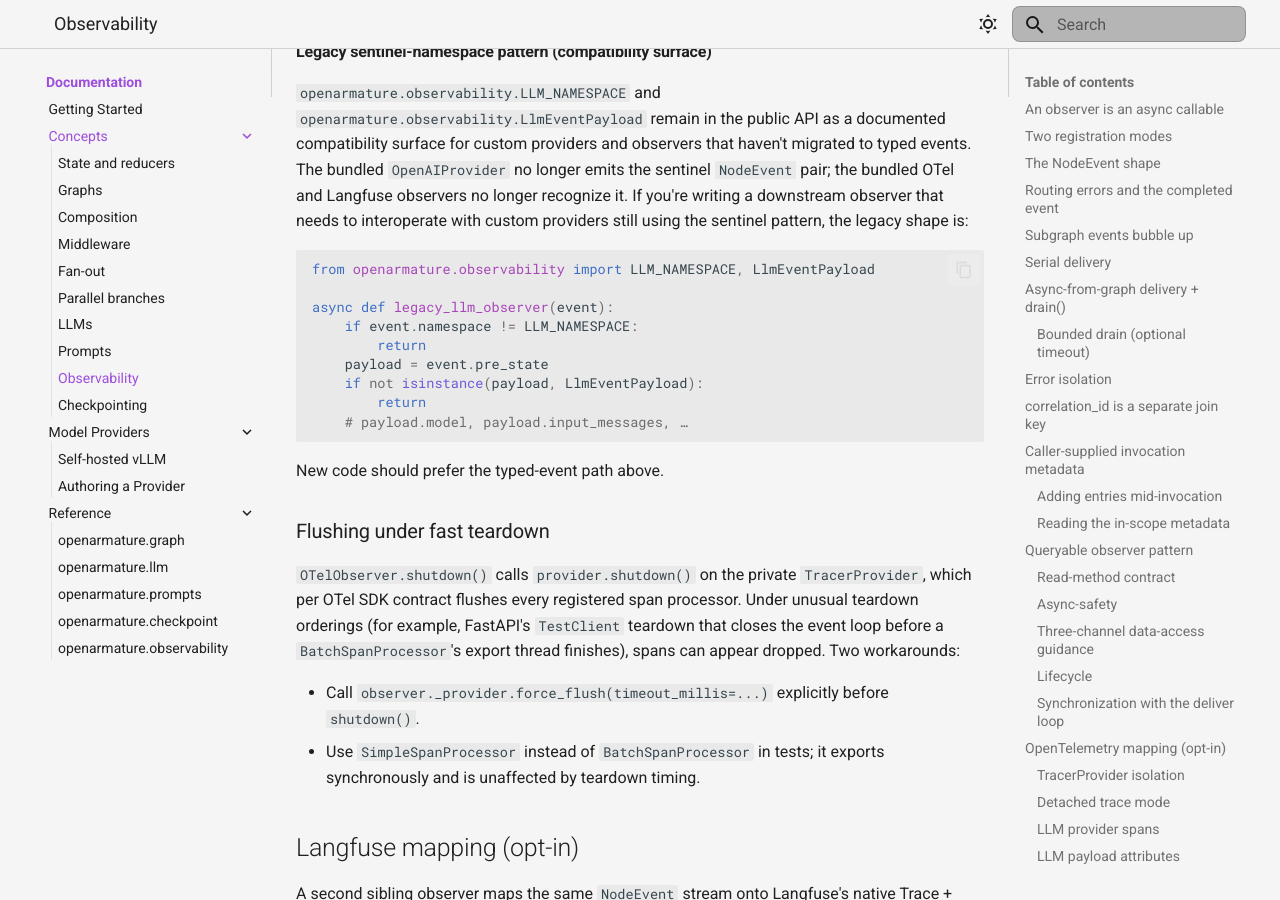
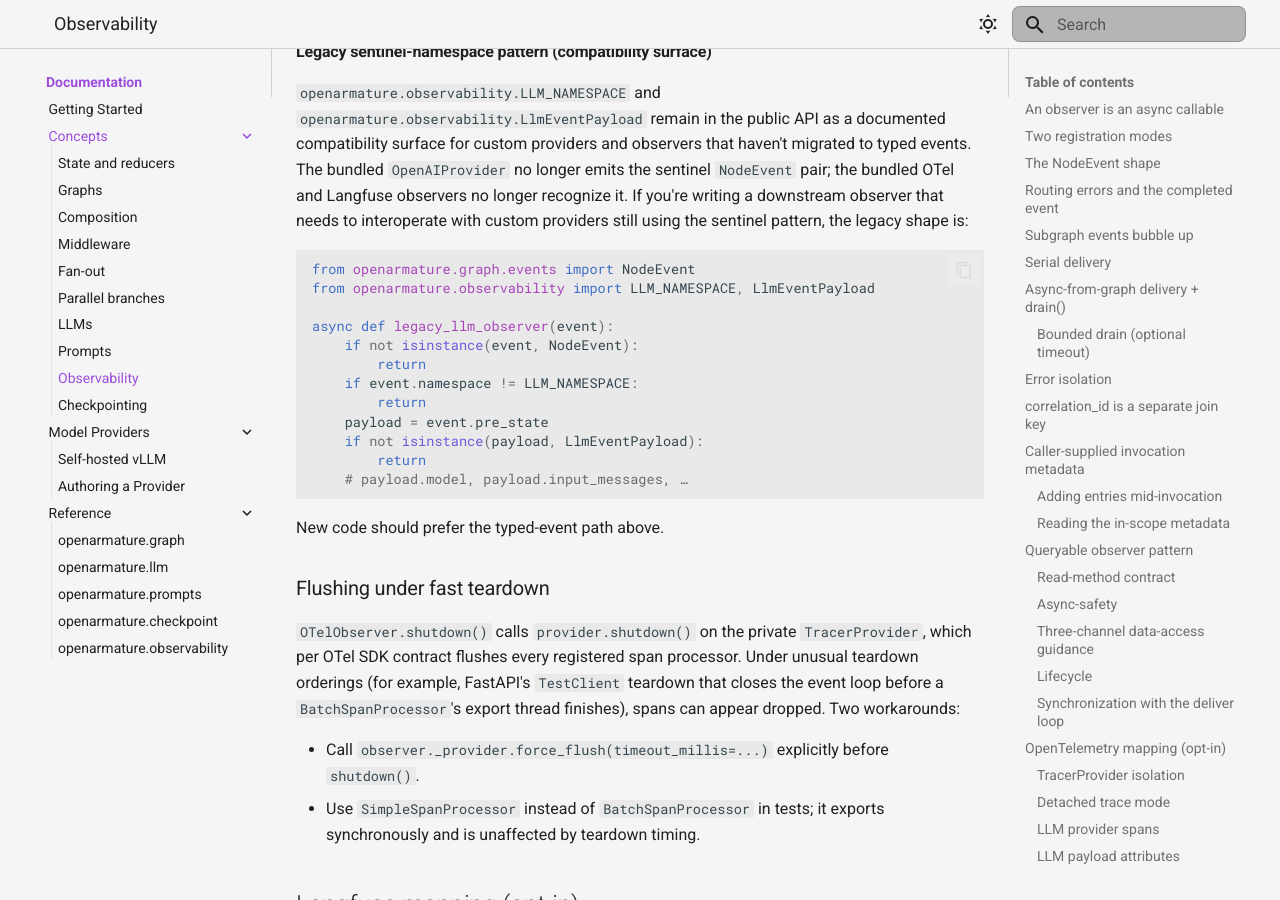
Before and after one commit to LunarCommand/openarmature-python, an MkDocs documentation site: the page built from docs/concepts/observability.md, in a window 1280 px wide and 900 px high, scrolled down 17498 px. Built offline with MkDocs 1.6.1 and Material for MkDocs 9.7.7, drawn with Linux system fonts in a browser that asks for light colours.

Commit message:
Guard legacy LLM observer snippet with NodeEvent check
The legacy sentinel-namespace observer example accessed
event.namespace / event.pre_state without narrowing to NodeEvent.
A real observer receives the full ObserverEvent union, where
variants like InvocationCompletedEvent have no namespace, so the
snippet would raise AttributeError. Add an isinstance(event,
NodeEvent) guard so the copy-paste example is correct.

````diff
--- a/docs/concepts/observability.md
+++ b/docs/concepts/observability.md
@@ -890,9 +890,12 @@ with custom providers still using the sentinel pattern, the legacy
 shape is:
 
 ```python
+from openarmature.graph.events import NodeEvent
 from openarmature.observability import LLM_NAMESPACE, LlmEventPayload
 
 async def legacy_llm_observer(event):
+    if not isinstance(event, NodeEvent):
+        return
     if event.namespace != LLM_NAMESPACE:
         return
     payload = event.pre_state
````
